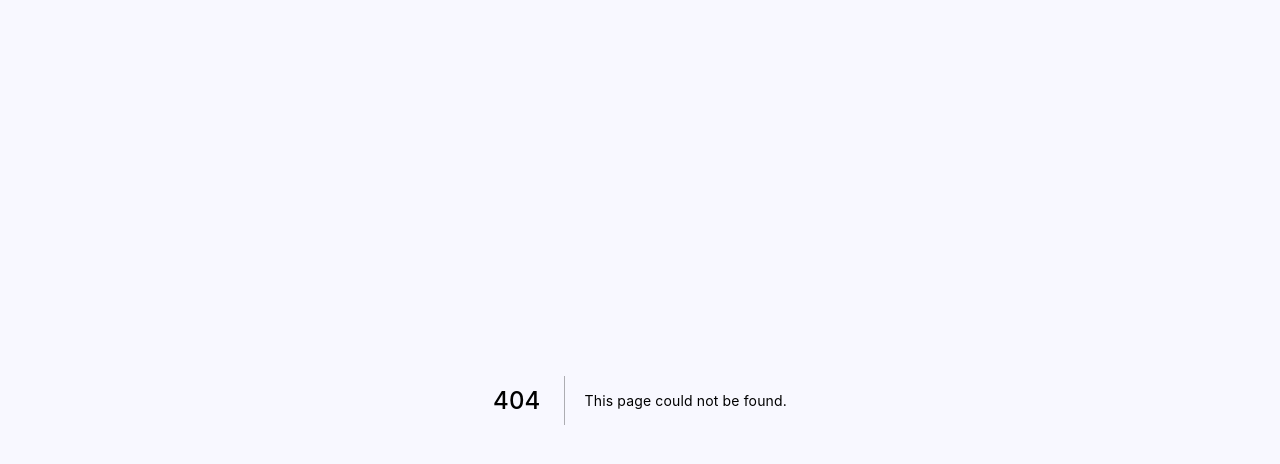
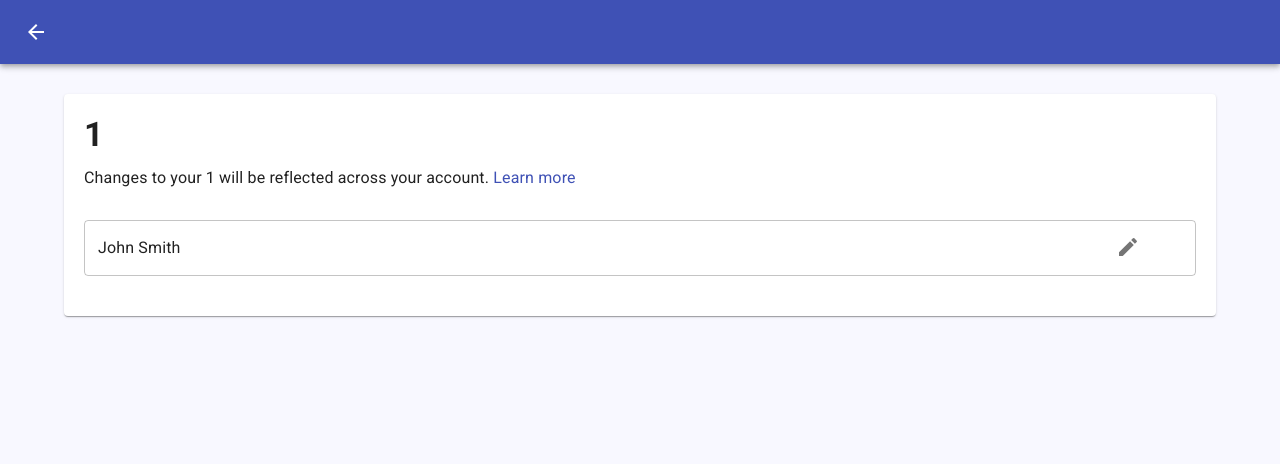
Before and after one commit to hack4impact-upenn/javascript-base, a Next.js app: page /edit_fields/1 in a window 1280 px wide. Before the commit this address had no page. Shown: the top 464 px of the page. Built offline with nearby package versions, Linux system fonts and the light colour scheme.

Commit message:
added dynamic routing to edit field page

```diff
--- a/src/pages/EditFields.tsx
+++ b/src/pages/edit_fields/[fieldType].tsx
@@ -1,11 +1,10 @@
 import React, { Component } from "react";
-import Navbar from "../components/Navbar";
+import Navbar from "../../components/Navbar";
 import {
   AppBar,
   Toolbar,
   Dialog,
   DialogContent,
-  DialogContentText,
   DialogActions,
   DialogTitle,
   Button,
@@ -15,33 +14,31 @@ import {
   TextField
 } from "@material-ui/core";
 import IconButton from "@material-ui/core/IconButton";
-import MenuIcon from "@material-ui/icons/Menu";
 import { gql } from "apollo-boost";
-import { Query, ApolloProvider } from "react-apollo";
-import client from "../components/config/Apollo";
+import { ApolloProvider } from "react-apollo";
+import client from "../../components/config/Apollo";
 import ArrowBackIcon from "@material-ui/icons/ArrowBack";
 import EditIcon from "@material-ui/icons/Edit";
+import { useRouter } from "next/router";
+
+const EditFieldsWithRouter = (props: any) => {
+  const router = useRouter();
+  return <EditFields {...props} router={router} />;
+};
 
 class EditFields extends Component {
   state = {
-    open: false
+    open: false,
+    fieldType: ""
   };
 
-  private CURRENT_USER_QUERY = gql`
-    query me {
-      me {
-        firstName
-        lastName
-        email
-        role
-      }
-    }
-  `;
-
-  private capitalize = (s: string) => {
-    if (typeof s !== "string") return "";
-    return s.charAt(0).toUpperCase() + s.slice(1);
-  };
+  constructor(props: any) {
+    super(props);
+    this.state = {
+      open: false,
+      fieldType: props.router.query.fieldType
+    };
+  }
 
   private toggleDialog = () => {
     this.setState({ ...this.state, open: !this.state.open });
@@ -49,6 +46,11 @@ class EditFields extends Component {
 
   private handleClose = () => {
     this.setState({ ...this.state, open: false });
+  };
+
+  capitalize = (s: string) => {
+    if (typeof s !== "string") return "";
+    return s.charAt(0).toUpperCase() + s.slice(1);
   };
 
   render() {
@@ -60,7 +62,7 @@ class EditFields extends Component {
               edge="start"
               color="inherit"
               aria-label="menu"
-              href="Profile"
+              href="/profile"
             >
               <ArrowBackIcon />
             </IconButton>
@@ -74,12 +76,12 @@ class EditFields extends Component {
           }}
         >
           <Typography variant="h4">
-            <b>Name</b>
+            <b>{this.capitalize(this.state.fieldType)}</b>
           </Typography>
           <div style={{ margin: "10px auto" }}>
             <Typography component="p">
-              Changes to your name will be reflected across your account.{" "}
-              <Link href="#">Learn more</Link>
+              Changes to your {this.state.fieldType} will be reflected across
+              your account. <Link href="#">Learn more</Link>
             </Typography>
           </div>
           <TextField
@@ -113,13 +115,15 @@ class EditFields extends Component {
             }}
             fullWidth={true}
           >
-            <DialogTitle>Change Name</DialogTitle>
+            <DialogTitle>
+              Change {this.capitalize(this.state.fieldType)}
+            </DialogTitle>
             <DialogContent style={{ margin: "0px" }}>
               <TextField
                 autoFocus
                 margin="dense"
-                id="name"
-                label="Name"
+                id={this.state.fieldType}
+                label={this.capitalize(this.state.fieldType)}
                 fullWidth
               />
             </DialogContent>
@@ -148,4 +152,4 @@ class EditFields extends Component {
   }
 }
 
-export default EditFields;
+export default EditFieldsWithRouter;
```
Also changed, not shown: src/pages/profile.tsx (+29 -8 lines).
